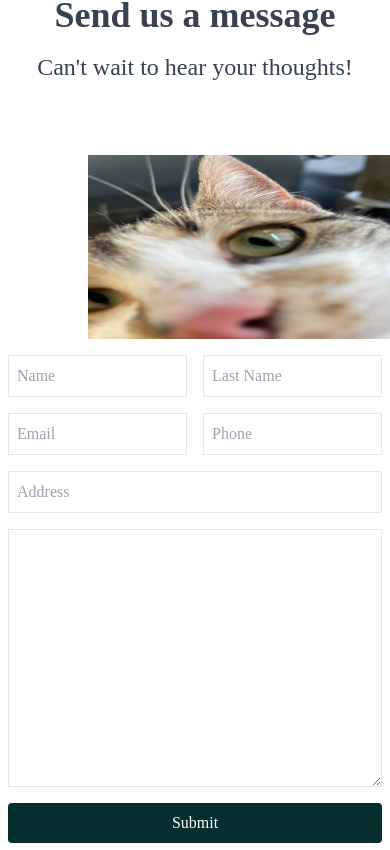
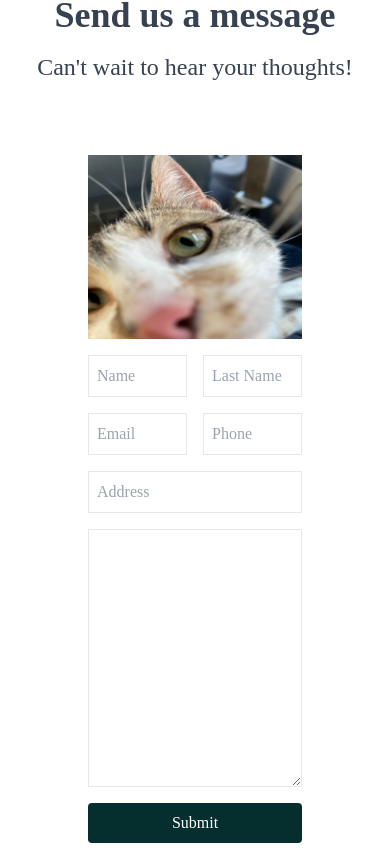
Before and after one commit to demetgas/react-tailwind-project, a React (Create React App) app in the folder tailwind-app/: page / in a window 390 px wide. Shown: the part 1147-1997 px from the top of the page. Built offline with nearby package versions, Linux system fonts and the light colour scheme.

Commit message:
Update Message.jsx

```diff
--- a/tailwind-app/src/components/Message.jsx
+++ b/tailwind-app/src/components/Message.jsx
@@ -9,11 +9,11 @@ export const Message = () => {
       <p className="text-center text-gray-700 text-2xl">
         Can't wait to hear your thoughts!
       </p>
-      <div className="grid md:grid-cols-2 mt-16 ">
+      <div className="grid md:grid-cols-2 mt-16 mx-20 ">
         <img
           src={cat}
           alt="/"
-          className=" md:h-full  p-2 max-h-[500px] h-[200px] ml-20 w-[420px]"
+          className=" md:h-full  p-2 max-h-[500px] h-[200px] w-[420px]"
         />
         <form>
           <div className="grid grid-cols-2 ">
```
